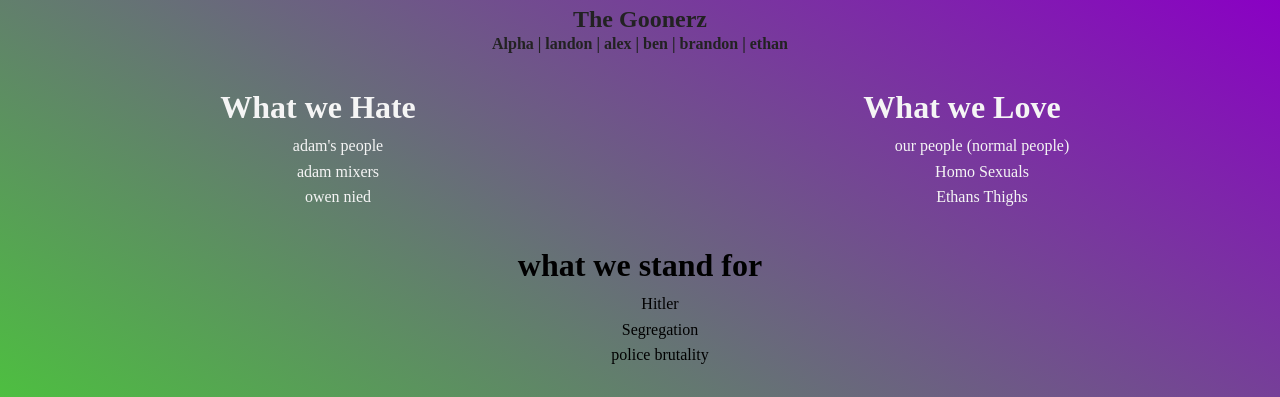
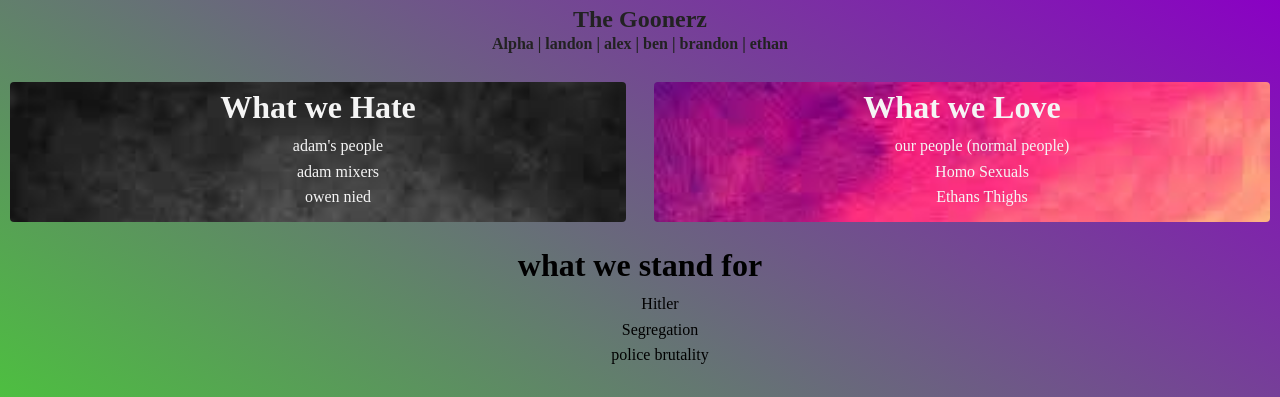
Before and after one commit to AlexTheGreatBro/TheGoonerz, a plain HTML site: page main.html in a window 1280 px wide. Shown: the top 397 px of the page. Drawn offline with Linux system fonts and the light colour scheme.

Commit message:
Update main.css

```diff
--- a/main.css
+++ b/main.css
@@ -40,7 +40,7 @@ body{
 }
 
 .head1{
-    background-image: url(../img/grey.jpg);
+    background-image: url(grey.jpg);
     background-repeat: no-repeat;
     background-size: cover;
     grid-area: head1;
@@ -51,7 +51,7 @@ body{
 }
 
 .head2{
-    background-image: url(../img/vibrant.jpg);
+    background-image: url(vibrant.jpg);
     background-repeat: no-repeat;
     background-size: cover;
     grid-area: head2;
```
